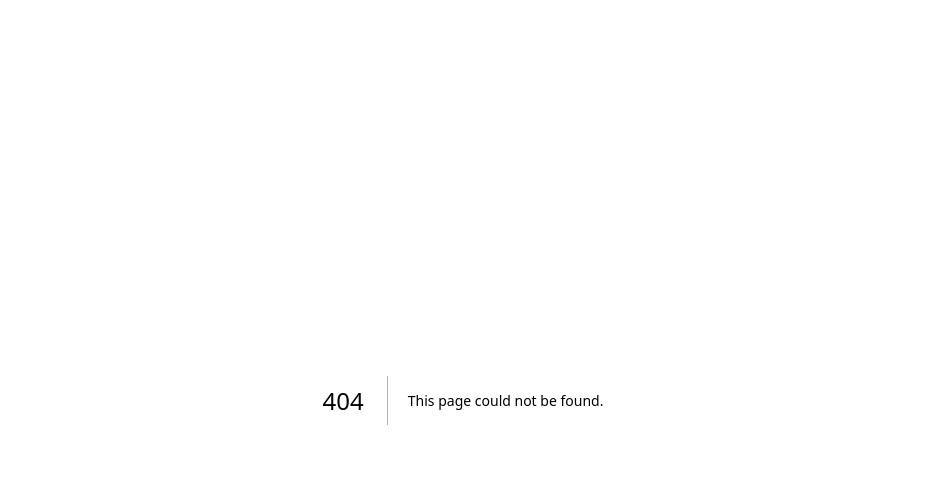
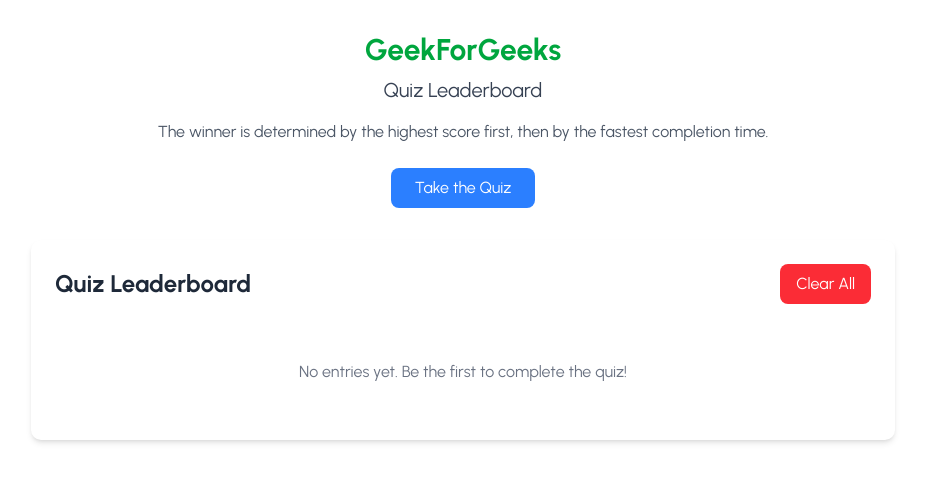
Before and after one commit to FinalJudgement/next-demo, a Next.js app: page /quiz/leaderboard in a window 1280 px wide. Before the commit this address had no page. Shown: the top 482 px of the page, without its empty margins (177-1102 px from the left). Built offline with nearby package versions, Linux system fonts and the light colour scheme.

Commit message:
Add Scoreboard with score and time to determine winners.

```diff
--- a/package.json
+++ b/package.json
@@ -36,7 +36,8 @@
     "react-dom": "^19.0.0",
     "tailwind-merge": "^3.0.2",
     "tailwindcss-animate": "^1.0.7",
-    "three": "^0.174.0"
+    "three": "^0.174.0",
+    "zustand": "^5.0.3"
   },
   "devDependencies": {
     "@eslint/eslintrc": "^3",
--- /dev/null
+++ b/src/app/quiz/leaderboard/page.tsx
@@ -0,0 +1,29 @@
+// leaderboard page.tsx
+'use client'
+import React from 'react';
+import Link from 'next/link';
+import Leaderboard from '../../../components/Leaderboard';
+
+export default function LeaderboardPage() {
+  return (
+    <div className="container mx-auto px-4 py-8 max-w-4xl">
+      <div className="text-center mb-8">
+        <h1 className='text-green-600 text-3xl font-bold mb-2'>
+          GeekForGeeks
+        </h1>
+        <h3 className='text-xl text-gray-700 mb-4'>Quiz Leaderboard</h3>
+        <p className='text-gray-600 mb-6'>
+          The winner is determined by the highest score first, then by the fastest completion time.
+        </p>
+        <Link
+          href="/quiz"
+          className="inline-block px-6 py-2 bg-blue-500 text-white rounded-md hover:bg-blue-600 transition-colors"
+        >
+          Take the Quiz
+        </Link>
+      </div>
+
+      <Leaderboard />
+    </div>
+  );
+}
--- a/src/app/quiz/page.tsx
+++ b/src/app/quiz/page.tsx
@@ -1,6 +1,7 @@
 // page.tsx
 'use client'
 import React, { useState } from "react";
+import Link from "next/link";
 import QuizModule from "../../components/QuizModule";
 
 export default function QuizPage() {
@@ -13,7 +14,15 @@
 				<h1 className='text-green-600 text-3xl font-bold mb-2'>
 					GeekForGeeks
 				</h1>
-				<h3 className='text-xl text-gray-700'>Quiz App</h3>
+				<h3 className='text-xl text-gray-700 mb-4'>Quiz App</h3>
+				<div className="mb-6">
+					<Link
+						href="/quiz/leaderboard"
+						className="inline-block px-4 py-2 bg-green-500 text-white rounded-md hover:bg-green-600 transition-colors"
+					>
+						View Leaderboard
+					</Link>
+				</div>
 			</div>
 
 			{quizStarted ? (
--- /dev/null
+++ b/src/components/Leaderboard.tsx
@@ -0,0 +1,76 @@
+// Leaderboard.tsx
+import React from 'react';
+import { useLeaderboardStore, formatTime, LeaderboardEntry } from '../data/leaderboard';
+
+const Leaderboard = () => {
+  const { entries, clearEntries } = useLeaderboardStore();
+
+  // Sort entries by score (highest first) and then by completion time (lowest first)
+  const sortedEntries = [...entries].sort((a, b) => {
+    if (b.score !== a.score) {
+      return b.score - a.score; // Sort by score (highest first)
+    }
+    return a.completionTimeMs - b.completionTimeMs; // Then by time (fastest first)
+  });
+
+  return (
+    <div className="bg-white shadow-md rounded-lg p-6">
+      <div className="flex justify-between items-center mb-6">
+        <h2 className="text-2xl font-bold text-gray-800">Quiz Leaderboard</h2>
+        <button
+          onClick={clearEntries}
+          className="px-4 py-2 bg-red-500 text-white rounded-md hover:bg-red-600 transition-colors"
+        >
+          Clear All
+        </button>
+      </div>
+
+      {sortedEntries.length === 0 ? (
+        <div className="text-center py-8 text-gray-500">
+          No entries yet. Be the first to complete the quiz!
+        </div>
+      ) : (
+        <div className="overflow-x-auto">
+          <table className="min-w-full bg-white">
+            <thead>
+              <tr className="bg-gray-100 border-b">
+                <th className="py-3 px-4 text-left text-gray-700 font-semibold">Rank</th>
+                <th className="py-3 px-4 text-left text-gray-700 font-semibold">Name</th>
+                <th className="py-3 px-4 text-left text-gray-700 font-semibold">Score</th>
+                <th className="py-3 px-4 text-left text-gray-700 font-semibold">Correct</th>
+                <th className="py-3 px-4 text-left text-gray-700 font-semibold">Time</th>
+                <th className="py-3 px-4 text-left text-gray-700 font-semibold">Date</th>
+              </tr>
+            </thead>
+            <tbody className="divide-y divide-gray-200">
+              {sortedEntries.map((entry, index) => (
+                <tr key={index} className={index === 0 ? "bg-yellow-50" : ""}>
+                  <td className="py-3 px-4 text-gray-900">
+                    {index === 0 ? (
+                      <span className="inline-flex items-center justify-center w-6 h-6 bg-yellow-400 text-white rounded-full">
+                        1
+                      </span>
+                    ) : (
+                      <span className="inline-flex items-center justify-center w-6 h-6 bg-gray-200 text-gray-700 rounded-full">
+                        {index + 1}
+                      </span>
+                    )}
+                  </td>
+                  <td className="py-3 px-4 text-gray-900 font-medium">{entry.name}</td>
+                  <td className="py-3 px-4 text-gray-900">{entry.score}</td>
+                  <td className="py-3 px-4 text-gray-900">{entry.correctAnswers}/{entry.correctAnswers + entry.wrongAnswers}</td>
+                  <td className="py-3 px-4 text-gray-900 font-mono">{formatTime(entry.completionTimeMs)}</td>
+                  <td className="py-3 px-4 text-gray-500 text-sm">
+                    {new Date(entry.completionDate).toLocaleDateString()}
+                  </td>
+                </tr>
+              ))}
+            </tbody>
+          </table>
+        </div>
+      )}
+    </div>
+  );
+};
+
+export default Leaderboard;
--- a/src/components/QuizModule.tsx
+++ b/src/components/QuizModule.tsx
@@ -1,5 +1,5 @@
 // QuizModule.tsx
-import React, { useState } from 'react';
+import React, { useState, useEffect, useRef } from 'react';
 import { quiz } from '../data/question-set';
 import ScoreCard from './Scorecard';
 
@@ -11,6 +11,8 @@
   score: number;
   correctAnswers: number;
   wrongAnswers: number;
+  completionTimeMs: number;
+  startTime: number;
 }
 
 const QuizModule = ({ name }: QuizModuleProps) => {
@@ -23,7 +25,29 @@
 		score: 0,
 		correctAnswers: 0,
 		wrongAnswers: 0,
+		completionTimeMs: 0,
+		startTime: Date.now(),
 	});
+	const [elapsedTime, setElapsedTime] = useState(0);
+	const timerRef = useRef<NodeJS.Timeout | null>(null);
+
+	// Start the timer when the component mounts
+	useEffect(() => {
+		const startTime = Date.now();
+		setQuizResult(prev => ({ ...prev, startTime }));
+
+		// Update elapsed time every 100ms
+		timerRef.current = setInterval(() => {
+			setElapsedTime(Date.now() - startTime);
+		}, 100);
+
+		// Clean up the timer when the component unmounts
+		return () => {
+			if (timerRef.current) {
+				clearInterval(timerRef.current);
+			}
+		};
+	}, []);
 
 	const { questions } = quiz;
 	const { question, answers, correctAnswer } =
@@ -51,11 +75,27 @@
 		if (currentQuestionIndex !== questions.length - 1) {
 			setCurrentQuestionIndex((prev) => prev + 1);
 		} else {
+			// Quiz is complete, stop the timer and calculate total time
+			if (timerRef.current) {
+				clearInterval(timerRef.current);
+			}
+			const completionTimeMs = Date.now() - quizResult.startTime;
+			setQuizResult(prev => ({ ...prev, completionTimeMs }));
 			setShowResults(true);
 		}
 		setSelectedAnswer('');
 		setSelectedAnswerIndex(null);
 		setAnswerChecked(false);
+	};
+
+	// Format time for display (mm:ss.ms)
+	const formatTime = (ms: number): string => {
+		const totalSeconds = ms / 1000;
+		const minutes = Math.floor(totalSeconds / 60);
+		const seconds = Math.floor(totalSeconds % 60);
+		const milliseconds = Math.floor((ms % 1000) / 10); // Get only 2 digits of ms
+
+		return `${minutes.toString().padStart(2, '0')}:${seconds.toString().padStart(2, '0')}.${milliseconds.toString().padStart(2, '0')}`;
 	};
 
 	return (
@@ -64,7 +104,12 @@
 			<div>
 				{!showResults ? (
 					<div className='bg-white shadow-md rounded-lg p-4'>
-						<h4 className='text-xl font-semibold mb-4'>{question}</h4>
+						<div className='flex justify-between items-center mb-4'>
+							<h4 className='text-xl font-semibold'>{question}</h4>
+							<div className='text-gray-600 font-mono'>
+								Time: {formatTime(elapsedTime)}
+							</div>
+						</div>
 						<ul className='space-y-2'>
 							{answers.map((answer, idx) => (
 								<li
--- a/src/components/Scorecard.tsx
+++ b/src/components/Scorecard.tsx
@@ -1,5 +1,7 @@
 // ScoreCard.tsx
-import React from 'react';
+import React, { useEffect, useState } from 'react';
+import Link from 'next/link';
+import { useLeaderboardStore, formatTime } from '../data/leaderboard';
 
 interface Question {
   id: number;
@@ -12,6 +14,8 @@
   score: number;
   correctAnswers: number;
   wrongAnswers: number;
+  completionTimeMs: number;
+  startTime: number;
 }
 
 interface ScoreCardProps {
@@ -22,13 +26,42 @@
 
 const ScoreCard = ({ quizResult, questions, name }: ScoreCardProps) => {
 	const passPercentage = 60;
+	const { addEntry } = useLeaderboardStore();
+	const [resultSaved, setResultSaved] = useState(false);
 
 	const percentage = (quizResult.score / (questions.length * 5)) * 100;
 	const status = percentage >= passPercentage ? 'Pass' : 'Fail';
 
+	// Save the result to the leaderboard when the component mounts
+	useEffect(() => {
+		if (!resultSaved) {
+			addEntry({
+				name,
+				score: quizResult.score,
+				correctAnswers: quizResult.correctAnswers,
+				wrongAnswers: quizResult.wrongAnswers,
+				completionTimeMs: quizResult.completionTimeMs,
+				completionDate: new Date().toISOString(),
+			});
+			setResultSaved(true);
+		}
+	}, [addEntry, name, quizResult, resultSaved]);
+
 	return (
 		<div className='bg-white shadow-md rounded-lg p-6'>
 			<h3 className='text-2xl font-bold mb-4'>Hello, {name}. Here is your Result Analysis</h3>
+			<div className='bg-blue-50 border border-blue-200 rounded-md p-4 mb-6 flex justify-between items-center'>
+				<div>
+					<p className='text-blue-800 font-medium'>Your score has been added to the leaderboard!</p>
+					<p className='text-blue-600 text-sm mt-1'>Check your ranking against other participants.</p>
+				</div>
+				<Link
+					href="/quiz/leaderboard"
+					className="px-4 py-2 bg-blue-500 text-white rounded-md hover:bg-blue-600 transition-colors"
+				>
+					View Leaderboard
+				</Link>
+			</div>
 			<div className='overflow-x-auto'>
 				<table className='min-w-full bg-white'>
 					<tbody className='divide-y divide-gray-200'>
@@ -58,15 +91,27 @@
 								{status}
 							</td>
 						</tr>
+						<tr>
+							<td className='py-3 px-4 text-gray-700 font-medium'>Completion Time:</td>
+							<td className='py-3 px-4 text-gray-900 font-mono'>{formatTime(quizResult.completionTimeMs)}</td>
+						</tr>
 					</tbody>
 				</table>
 			</div>
-			<button
-				onClick={() => window.location.reload()}
-				className='mt-6 px-4 py-2 bg-blue-500 text-white rounded-md hover:bg-blue-600 transition-colors'
-			>
-				Restart
-			</button>
+			<div className='flex space-x-4 mt-6'>
+				<button
+					onClick={() => window.location.reload()}
+					className='flex-1 px-4 py-2 bg-blue-500 text-white rounded-md hover:bg-blue-600 transition-colors'
+				>
+					Restart
+				</button>
+				<Link
+					href="/quiz/leaderboard"
+					className='flex-1 px-4 py-2 bg-green-500 text-white rounded-md hover:bg-green-600 transition-colors text-center'
+				>
+					View Leaderboard
+				</Link>
+			</div>
 		</div>
 	);
 };
--- /dev/null
+++ b/src/data/leaderboard.tsx
@@ -0,0 +1,44 @@
+// leaderboard.tsx
+import { create } from 'zustand';
+import { persist } from 'zustand/middleware';
+
+export interface LeaderboardEntry {
+  name: string;
+  score: number;
+  correctAnswers: number;
+  wrongAnswers: number;
+  completionTimeMs: number; // Time in milliseconds
+  completionDate: string; // ISO date string
+}
+
+interface LeaderboardState {
+  entries: LeaderboardEntry[];
+  addEntry: (entry: LeaderboardEntry) => void;
+  clearEntries: () => void;
+}
+
+// Create a store with persistence
+export const useLeaderboardStore = create<LeaderboardState>()(
+  persist(
+    (set) => ({
+      entries: [],
+      addEntry: (entry) => set((state) => ({
+        entries: [...state.entries, entry]
+      })),
+      clearEntries: () => set({ entries: [] }),
+    }),
+    {
+      name: 'quiz-leaderboard', // Name for localStorage
+    }
+  )
+);
+
+// Helper function to format time in mm:ss.ms format
+export const formatTime = (timeMs: number): string => {
+  const totalSeconds = timeMs / 1000;
+  const minutes = Math.floor(totalSeconds / 60);
+  const seconds = Math.floor(totalSeconds % 60);
+  const milliseconds = Math.floor((timeMs % 1000) / 10); // Get only 2 digits of ms
+
+  return `${minutes.toString().padStart(2, '0')}:${seconds.toString().padStart(2, '0')}.${milliseconds.toString().padStart(2, '0')}`;
+};
```
Also changed, not shown: 1 other file (tests, documents, lock files or other folders).
